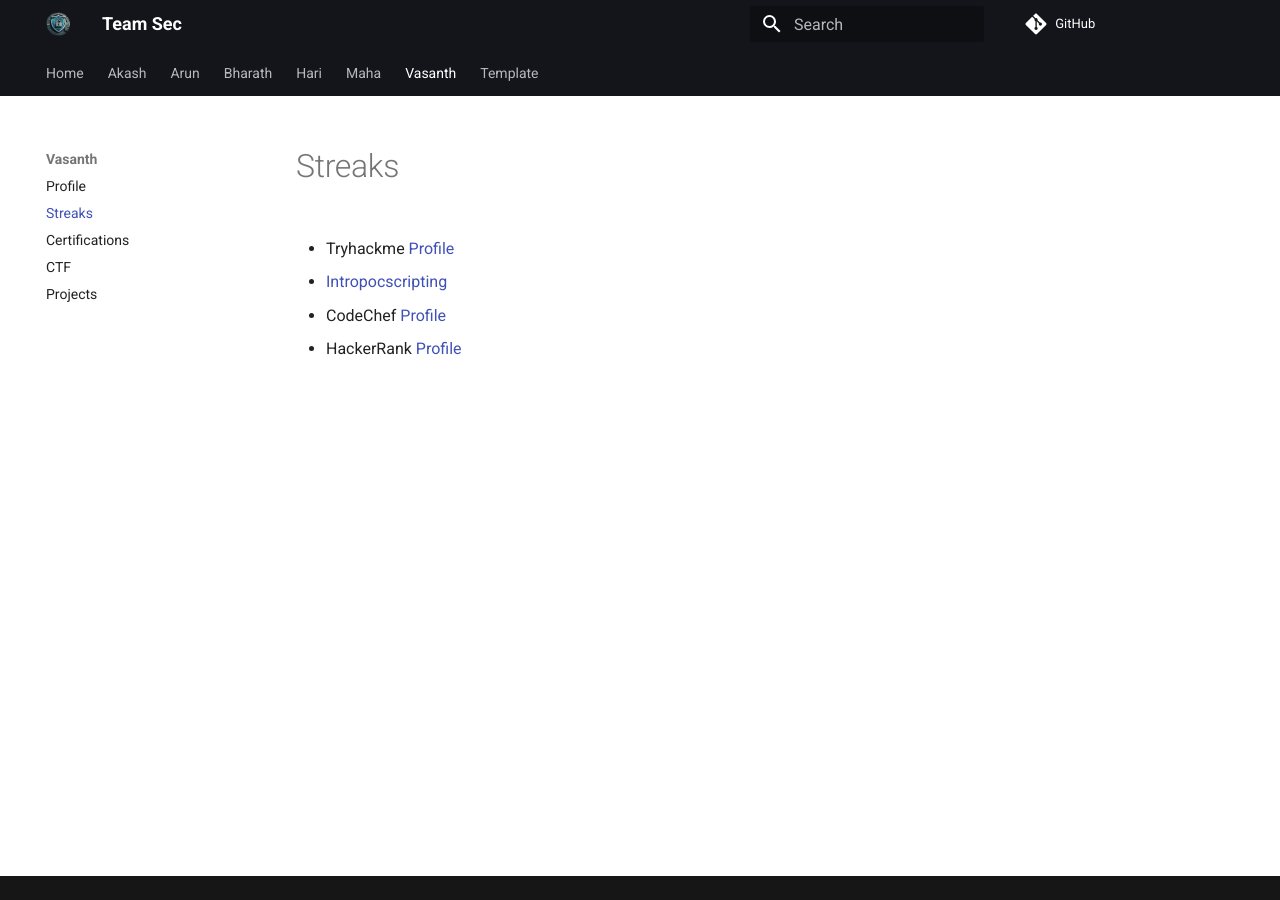
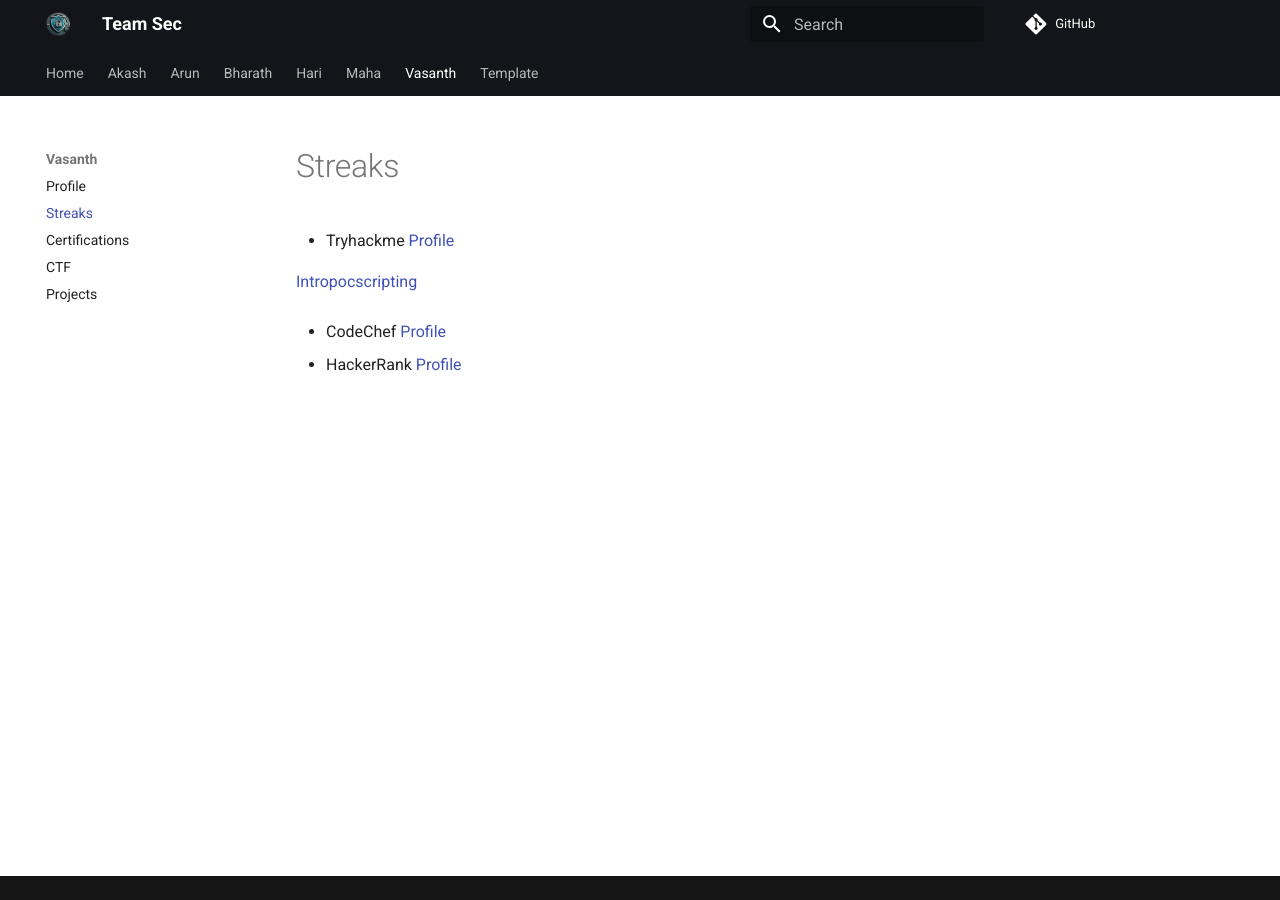
Before and after one commit to mr3xplorer/team_sec, an MkDocs documentation site: the page built from docs/Vasanth/streaks.md, in a window 1280 px wide. Built offline with MkDocs 1.6.1 and Material for MkDocs 9.7.7, drawn with Linux system fonts in a browser that asks for light colours; comment, search, counter and statistics services are not loaded.

```diff
--- a/docs/Vasanth/streaks.md
+++ b/docs/Vasanth/streaks.md
@@ -3,7 +3,7 @@
 - Tryhackme
 [Profile](https://tryhackme.com/p/vasanthabalaji)
 
-  - [Intropocscripting](https://tryhackme.com/r/room/intropocscripting)
+[Intropocscripting](https://tryhackme.com/r/room/intropocscripting)
 
 - CodeChef
 [Profile](https://www.codechef.com/users/vasanthabalaji)
```
